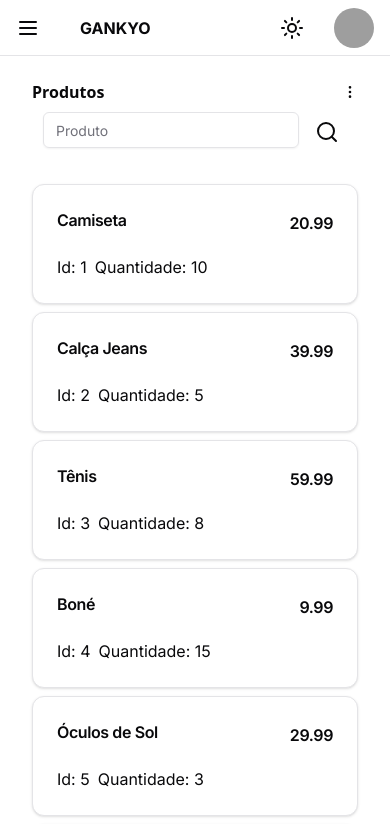
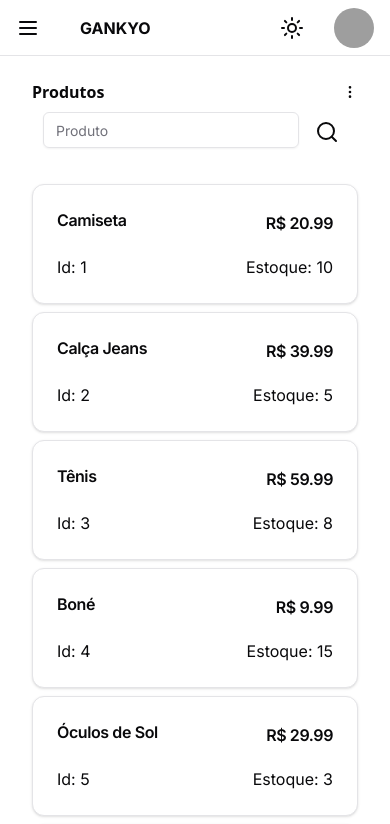
Before and after one commit to pGamelax/gankyo-2.1, a Next.js app: page /produtos in a window 390 px wide. Shown: the top 824 px of the page. Built offline with nearby package versions, Linux system fonts and the light colour scheme; grey boxes are pictures that could not be loaded.

Commit message:
change table card mobile

```diff
--- a/src/app/layout.tsx
+++ b/src/app/layout.tsx
@@ -9,6 +9,7 @@ const inter = Inter({ subsets: ["latin"] });
 export const metadata: Metadata = {
   title: "Gankyo",
   description: "a web app for company management",
+
 };
 
 export default function RootLayout({
--- a/src/app/produtos/page.tsx
+++ b/src/app/produtos/page.tsx
@@ -265,23 +265,24 @@ export default function Produtos() {
           </Button>
         </div>
       </div>
-      <div className="pt-6 overflow-y">
+      <div className="pt-6">
         <div>
           {data.map((product) => {
             return (
               <Card className="sm:hidden my-2" key={product.id}>
                 <CardHeader className="flex flex-row justify-between  items-center">
                   <CardTitle>{product.produto}</CardTitle>
-                  <CardTitle>{product.preco}</CardTitle>
+                  <CardTitle>R$ {product.preco}</CardTitle>
                 </CardHeader>
-                <CardContent className="flex flex-row gap-2">
+                <CardContent className="flex flex-row justify-between">
                   <p>Id: {product.id}</p>
-                  <p>Quantidade: {product.quantidade}</p>
+                  <p>Estoque: {product.quantidade}</p>
                 </CardContent>
               </Card>
             );
           })}
         </div>
+        <div className="overflow-x-auto h-[calc(100vh-160px)]">
           <Table2 itens={data} className="w-full hidden sm:table">
             <ColunmTable
               name="Id"
@@ -313,5 +314,6 @@ export default function Produtos() {
           </Table2>
         </div>
       </div>
+    </div>
   );
 }
```
Lines whose indentation alone changed are shown as unchanged.
